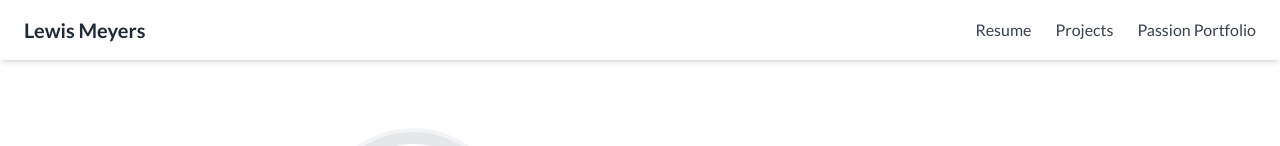
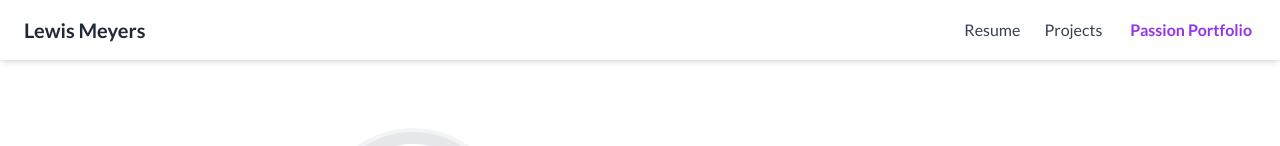
Before and after one commit to DevRelLewis/mobilefirstportfolio, a React (Create React App) app: page / in a window 1280 px wide. Shown: the top 146 px of the page. Built offline with nearby package versions, Linux system fonts and the light colour scheme; a web font is replaced by a local one.

Commit message:
updated navlink styling

```diff
--- a/src/components/Navbar.tsx
+++ b/src/components/Navbar.tsx
@@ -74,7 +74,6 @@ const Navbar: React.FC<NavbarProps> = ({ scrollToSection }) => {
                 </button>
               </li>
               <li>
-                {/* Replace direct URL with Link component */}
                 <Link
                   to="/"
                   className="text-white font-pixel hover:opacity-80 focus:outline-none"
@@ -144,7 +143,6 @@ const Navbar: React.FC<NavbarProps> = ({ scrollToSection }) => {
                 </button>
               </li>
               <li>
-                {/* Replace direct URL with Link component in mobile menu too */}
                 <Link
                   to="/"
                   className="text-white font-pixel hover:opacity-80 focus:outline-none"
--- /dev/null
+++ b/src/pages/PassionLink.css
@@ -0,0 +1,93 @@
+/* PassionLink.css */
+
+/* Shared styles for both links */
+.passion-link, .passion-link-footer {
+    position: relative;
+    text-decoration: none;
+    transition: all 0.3s ease;
+    background-clip: text;
+    -webkit-background-clip: text;
+    transform-origin: center;
+  }
+
+  /* Specific styling for navbar link */
+  .passion-link {
+    padding: 2px 4px;
+  }
+
+  /* Specific styling for footer link - less transform to maintain alignment */
+  .passion-link-footer {
+    display: inline-block;
+    padding: 1px 2px;
+  }
+
+  /* Hover effects */
+  .passion-link:hover, .passion-link-footer:hover {
+    text-shadow: 0 0 8px rgba(139, 92, 246, 0.7);
+    font-weight: 800;
+    letter-spacing: 0.05em;
+  }
+
+  /* Different scale for navbar vs footer */
+  .passion-link:hover {
+    transform: scale(1.15);
+  }
+
+  .passion-link-footer:hover {
+    transform: scale(1.08); /* More subtle scaling for footer */
+  }
+
+  /* Background gradient effect */
+  .passion-link::before, .passion-link-footer::before {
+    content: '';
+    position: absolute;
+    top: 0;
+    left: 0;
+    width: 100%;
+    height: 100%;
+    background: linear-gradient(
+      90deg,
+      rgba(147, 51, 234, 0),
+      rgba(147, 51, 234, 0.5),
+      rgba(139, 92, 246, 0.8),
+      rgba(147, 51, 234, 0.5),
+      rgba(147, 51, 234, 0)
+    );
+    background-size: 200% 100%;
+    background-position: 100% 0;
+    border-radius: 4px;
+    opacity: 0;
+    transition: opacity 0.3s ease, background-position 1s ease;
+    z-index: -1;
+  }
+
+  .passion-link:hover::before, .passion-link-footer:hover::before {
+    opacity: 1;
+    background-position: 0% 0;
+  }
+
+  /* Underline animation */
+  .passion-link::after, .passion-link-footer::after {
+    content: '';
+    position: absolute;
+    width: 100%;
+    height: 2px;
+    bottom: -2px;
+    left: 0;
+    background: linear-gradient(
+      90deg,
+      rgba(147, 51, 234, 0),
+      rgba(147, 51, 234, 1),
+      rgba(139, 92, 246, 1),
+      rgba(147, 51, 234, 1),
+      rgba(147, 51, 234, 0)
+    );
+    background-size: 200% 100%;
+    transform: scaleX(0);
+    transform-origin: center;
+    transition: transform 0.4s ease;
+  }
+
+  .passion-link:hover::after, .passion-link-footer:hover::after {
+    transform: scaleX(1);
+  }
--- a/src/pages/ProfessionalPortfolio.tsx
+++ b/src/pages/ProfessionalPortfolio.tsx
@@ -1,6 +1,7 @@
 // src/pages/ProfessionalPortfolio.tsx
 import React, { useRef } from 'react';
 import { Link } from 'react-router-dom';
+import './PassionLink.css';
 
 const ProfessionalPortfolio: React.FC = () => {
   const resumeContentRef = useRef<HTMLDivElement>(null);
@@ -43,7 +44,7 @@ const ProfessionalPortfolio: React.FC = () => {
                 <li>
                 <Link
                     to="/welcome"
-                    className="text-gray-700 hover:text-gray-900 font-lato"
+                    className="text-purple-600 hover:text-purple-500 font-bold transition-all duration-300 passion-link"
                     >
                     Passion Portfolio
                 </Link>
@@ -267,24 +268,24 @@ const ProfessionalPortfolio: React.FC = () => {
       {/* Footer */}
       <footer className="bg-gray-800 text-white py-8 px-4 text-center">
   <p className="mb-4">© {new Date().getFullYear()} Lewis Meyers. All rights reserved.</p>
-        <div className="flex justify-center space-x-4">
+  <div className="flex justify-center items-center space-x-4">
     <a
       href="https://www.linkedin.com/in/lewiscmeyers/"
       target="_blank"
       rel="noopener noreferrer"
-            className="text-gray-300 hover:text-white transition-colors"
+      className="text-gray-300 hover:text-white transition-colors py-1"
     >
       LinkedIn
     </a>
     <a
       href="mailto:meyerslewis193@gmail.com"
-            className="text-gray-300 hover:text-white transition-colors"
+      className="text-gray-300 hover:text-white transition-colors py-1"
     >
       Email
     </a>
     <Link
       to="/welcome"
-            className="text-gray-300 hover:text-white transition-colors"
+      className="text-purple-500 hover:text-purple-400 font-bold transition-all duration-300 passion-link-footer py-1"
     >
       Passion Portfolio
     </Link>
```
Lines whose indentation alone changed are shown as unchanged.
